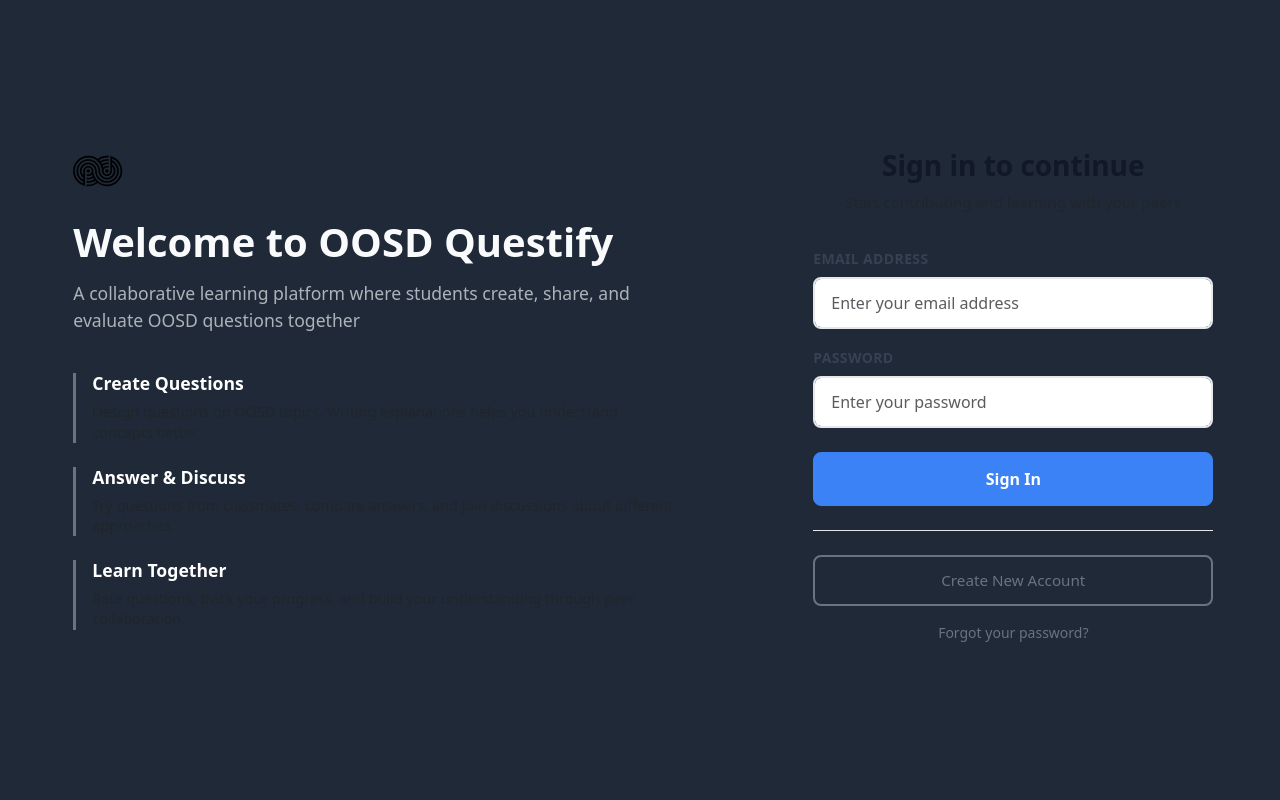
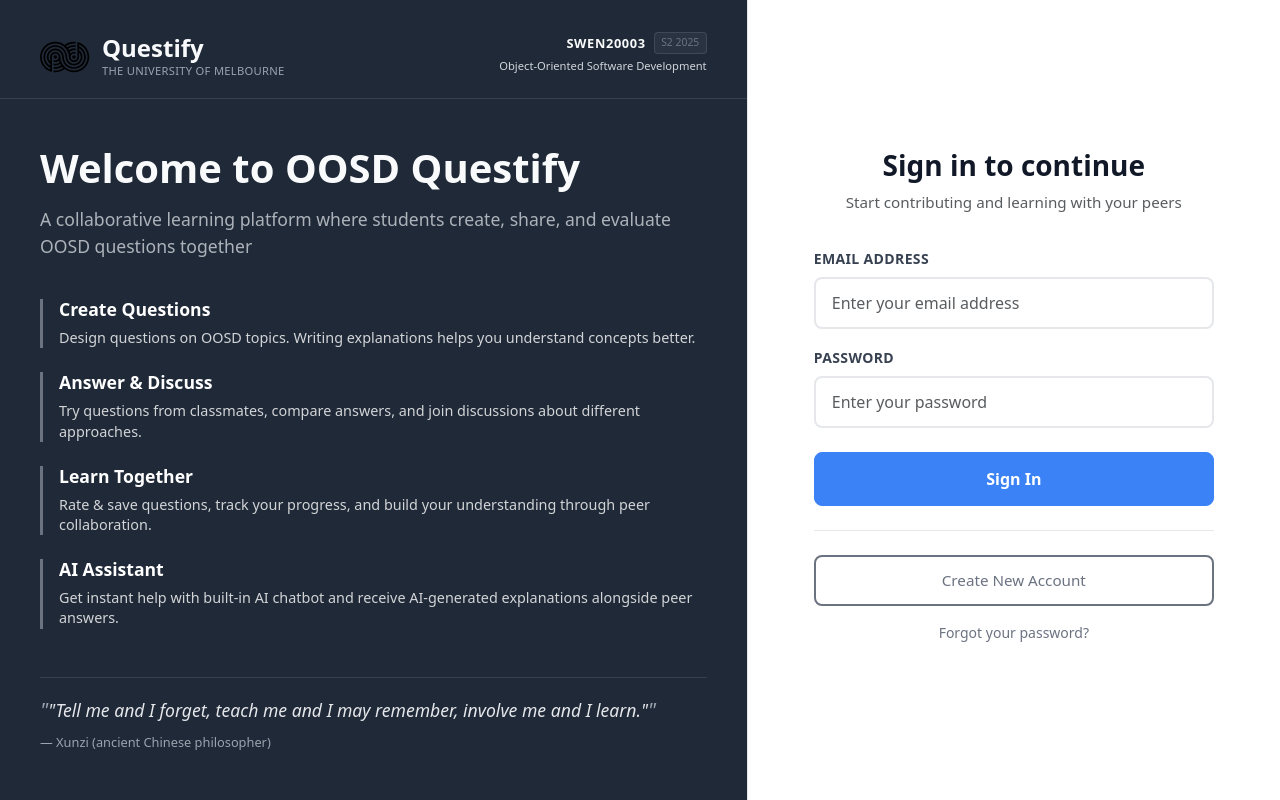
Before and after one commit to 17721250181/IT-Project-team56-Questify, a React (Vite) app in the folder frontend/: page /login in a window 1280 px wide. Built offline with nearby package versions, Linux system fonts and the light colour scheme.

Commit message:
continue to implement the login page and pretty much done it

```diff
--- a/frontend/src/pages/LoginPage.jsx
+++ b/frontend/src/pages/LoginPage.jsx
@@ -6,21 +6,57 @@ import Col from 'react-bootstrap/Col';
 // Importing custom components
 import Logo from '../components/Logo';
 import LoginForm from '../components/LoginForm';
+import '../styles/LoginPage.css';
 
 const LoginPage = () => {
+  // Get current semester and year
+  const getCurrentSemester = () => {
+    const now = new Date();
+    const month = now.getMonth() + 1; // getMonth() returns 0-11
+    const year = now.getFullYear();
+
+    // Semester 1: February to June (months 2-6)
+    // Semester 2: July to November (months 7-11)
+    // December and January are considered break periods, default to S1 of current/next year
+    if (month >= 2 && month <= 6) {
+      return `S1 ${year}`;
+    } else if (month >= 7 && month <= 11) {
+      return `S2 ${year}`;
+    } else {
+      // December or January - default to S1 of current year
+      return `S1 ${year}`;
+    }
+  };
+
   return (
     <div className="login-page">
       <Container fluid className="vh-100 p-0">
         <Row className="h-100 g-0 m-0">
           {/* Left Side - Introduction */}
-          <Col lg={7} md={6} className="login-intro-section d-flex flex-column justify-content-center">
-            <div className="intro-content">
-              <div className="logo-container mb-4">
-                <Link to="/">
+          <Col lg={7} md={6} className="login-intro-section d-flex flex-column">
+            <div className="intro-header">
+              <div className="brand-section">
+                <div className="brand-area">
+                  <Link to="/" className="brand-link">
                     <Logo />
+                    <div className="brand-info">
+                      <span className="brand-text">Questify</span>
+                      <span className="university-name">The University of Melbourne</span>
+                    </div>
                   </Link>
                 </div>
+                <div className="course-context">
+                  <div className="course-header">
+                    <span className="course-code">SWEN20003</span>
+                    <span className="semester-badge">{getCurrentSemester()}</span>
+                  </div>
+                  <div className="course-title">Object-Oriented Software Development</div>
+                </div>
+              </div>
+            </div>
 
+            <div className="intro-content">
+              <div className="main-content">
                 <h1 className="intro-title">Welcome to OOSD Questify</h1>
 
                 <div className="intro-description">
@@ -39,7 +75,20 @@ const LoginPage = () => {
 
                     <div className="feature-item">
                       <h5>Learn Together</h5>
-                    <p>Rate questions, track your progress, and build your understanding through peer collaboration.</p>
+                      <p>Rate & save questions, track your progress, and build your understanding through peer collaboration.</p>
+                    </div>
+
+                    <div className="feature-item">
+                      <h5>AI Assistant</h5>
+                      <p>Get instant help with built-in AI chatbot and receive AI-generated explanations alongside peer answers.</p>
+                    </div>
+                  </div>
+
+                  <div className="quote-section">
+                    <blockquote className="intro-quote">
+                      "Tell me and I forget, teach me and I may remember, involve me and I learn."
+                    </blockquote>
+                    <cite className="quote-author">— Xunzi (ancient Chinese philosopher)</cite>
                   </div>
                 </div>
               </div>
@@ -58,117 +107,6 @@ const LoginPage = () => {
           </Col>
         </Row>
       </Container>
-
-      <style jsx>{`
-        .login-page {
-          height: 100vh;
-          background: #1f2937;
-          overflow: hidden;
-        }
-
-        .login-intro-section {
-          background: #1f2937;
-          color: white;
-          padding: 3rem 2rem;
-        }
-
-        .intro-content {
-          max-width: 600px;
-          margin: 0 auto;
-        }
-
-        .logo-container {
-          margin-bottom: 2rem;
-        }
-
-        .intro-title {
-          font-size: 2.5rem;
-          font-weight: 600;
-          margin-bottom: 1rem;
-          line-height: 1.1;
-          color: #f9fafb;
-        }
-
-        .intro-subtitle {
-          font-size: 1.1rem;
-          font-weight: 400;
-          margin-bottom: 2.5rem;
-          opacity: 0.8;
-          line-height: 1.5;
-          color: #d1d5db;
-        }
-
-        .feature-list {
-          margin-top: 2rem;
-        }
-
-        .feature-item {
-          margin-bottom: 1.5rem;
-          padding: 0;
-          border-left: 3px solid #6b7280;
-          padding-left: 1rem;
-        }
-
-        .feature-item h5 {
-          font-size: 1.1rem;
-          font-weight: 600;
-          margin-bottom: 0.5rem;
-          color: white;
-        }
-
-        .feature-item p {
-          font-size: 0.9rem;
-          opacity: 0.8;
-          margin: 0;
-          line-height: 1.4;
-        }
-
-        .login-form-section {
-          background: #ffffff;
-          padding: 3rem 2rem;
-          border-left: 1px solid #e5e7eb;
-        }
-
-        .form-wrapper {
-          width: 100%;
-          max-width: 400px;
-        }
-
-        .form-title {
-          font-size: 1.75rem;
-          font-weight: 600;
-          color: #111827;
-          margin-bottom: 0.5rem;
-        }
-
-        .form-subtitle {
-          font-size: 0.95rem;
-          color: #6b7280;
-          margin-bottom: 2rem;
-        }
-
-        @media (max-width: 768px) {
-          .login-intro-section {
-            padding: 2rem 1.5rem;
-          }
-
-          .intro-title {
-            font-size: 2rem;
-          }
-
-          .intro-subtitle {
-            font-size: 1.1rem;
-          }
-
-          .feature-item {
-            padding: 0.75rem;
-          }
-
-          .login-form-section {
-            padding: 1.5rem;
-          }
-        }
-      `}</style>
     </div>
   );
 };
--- /dev/null
+++ b/frontend/src/styles/LoginPage.css
@@ -0,0 +1,234 @@
+/* LoginPage Styles */
+.login-page {
+  height: 100vh;
+  background: #1f2937;
+  overflow: hidden;
+}
+
+.login-intro-section {
+  background: #1f2937;
+  color: white;
+}
+
+.intro-header {
+  padding: 2rem 2.5rem 1rem;
+  border-bottom: 1px solid rgba(255, 255, 255, 0.1);
+  flex-shrink: 0;
+}
+
+.brand-section {
+  display: flex;
+  justify-content: space-between;
+  align-items: flex-start;
+}
+
+.brand-area {
+  flex-shrink: 0;
+}
+
+.brand-link {
+  display: flex;
+  align-items: center;
+  text-decoration: none;
+  color: white;
+}
+
+.brand-info {
+  margin-left: 0.75rem;
+  display: flex;
+  flex-direction: column;
+}
+
+.brand-text {
+  font-size: 1.5rem;
+  font-weight: 600;
+  color: #f9fafb;
+  line-height: 1.1;
+}
+
+.university-name {
+  font-size: 0.7rem;
+  color: #9ca3af;
+  font-weight: 500;
+  text-transform: uppercase;
+  letter-spacing: 0.025em;
+  margin-top: 0.1rem;
+}
+
+.course-context {
+  text-align: right;
+}
+
+.course-header {
+  display: flex;
+  align-items: center;
+  justify-content: flex-end;
+  gap: 0.5rem;
+  margin-bottom: 0.3rem;
+}
+
+.course-code {
+  font-size: 0.8rem;
+  color: #f9fafb;
+  font-weight: 700;
+  letter-spacing: 0.05em;
+}
+
+.semester-badge {
+  font-size: 0.65rem;
+  color: #6b7280;
+  font-weight: 500;
+  padding: 0.15rem 0.4rem;
+  background: rgba(255, 255, 255, 0.05);
+  border-radius: 0.25rem;
+  border: 1px solid rgba(255, 255, 255, 0.1);
+}
+
+.course-title {
+  font-size: 0.7rem;
+  color: #d1d5db;
+  font-weight: 500;
+  line-height: 1.3;
+  text-align: right;
+}
+
+.intro-content {
+  flex: 1;
+  display: flex;
+  flex-direction: column;
+  justify-content: center;
+  padding: 2rem 2.5rem;
+}
+
+.main-content {
+  text-align: left;
+}
+
+.intro-title {
+  font-size: 2.5rem;
+  font-weight: 600;
+  margin-bottom: 1rem;
+  line-height: 1.1;
+  color: #f9fafb;
+}
+
+.intro-subtitle {
+  font-size: 1.1rem;
+  font-weight: 400;
+  margin-bottom: 2.5rem;
+  opacity: 0.8;
+  line-height: 1.5;
+  color: #d1d5db;
+}
+
+.feature-list {
+  margin-top: 2rem;
+}
+
+.feature-item {
+  margin-bottom: 1.5rem;
+  padding: 0;
+  border-left: 3px solid #6b7280;
+  padding-left: 1rem;
+}
+
+.feature-item h5 {
+  font-size: 1.1rem;
+  font-weight: 600;
+  margin-bottom: 0.5rem;
+  color: white;
+}
+
+.feature-item p {
+  font-size: 0.9rem;
+  opacity: 0.8;
+  margin: 0;
+  line-height: 1.4;
+}
+
+.quote-section {
+  margin-top: 3rem;
+  padding-top: 1.25rem;
+  border-top: 1px solid rgba(255, 255, 255, 0.1);
+}
+
+.intro-quote {
+  font-size: 1.1rem;
+  font-style: italic;
+  color: #e5e7eb;
+  margin: 0 0 0.4rem 0;
+  line-height: 1.4;
+  position: relative;
+}
+
+.intro-quote::before {
+  content: '"';
+  font-size: 1.3rem;
+  color: #9ca3af;
+  line-height: 1;
+}
+
+.intro-quote::after {
+  content: '"';
+  font-size: 1.3rem;
+  color: #9ca3af;
+  line-height: 1;
+}
+
+.quote-author {
+  font-size: 0.8rem;
+  color: #9ca3af;
+  font-weight: 500;
+  font-style: normal;
+}
+
+.login-form-section {
+  background: #ffffff;
+  padding: 3rem 2rem;
+  border-left: 1px solid #e5e7eb;
+}
+
+.form-wrapper {
+  width: 100%;
+  max-width: 400px;
+}
+
+.form-title {
+  font-size: 1.75rem;
+  font-weight: 600;
+  color: #111827;
+  margin-bottom: 0.5rem;
+}
+
+.form-subtitle {
+  font-size: 0.95rem;
+  color: #6b7280;
+  margin-bottom: 2rem;
+}
+
+/* Responsive Design */
+@media (max-width: 768px) {
+  .intro-header {
+    padding: 1.5rem 1.5rem 1rem;
+  }
+
+  .intro-content {
+    padding: 1rem 1.5rem 1.5rem;
+  }
+
+  .intro-title {
+    font-size: 2rem;
+  }
+
+  .intro-subtitle {
+    font-size: 1rem;
+  }
+
+  .feature-item {
+    margin-bottom: 1.25rem;
+  }
+
+  .login-form-section {
+    padding: 1.5rem;
+  }
+}
```
Lines whose indentation alone changed are shown as unchanged.
